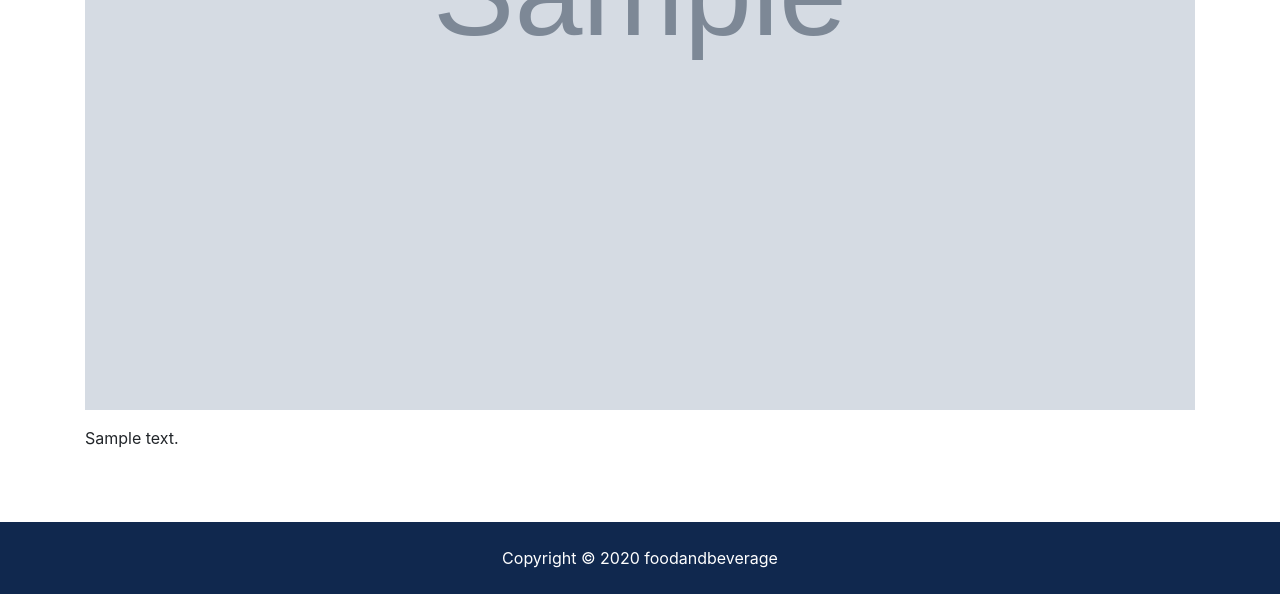
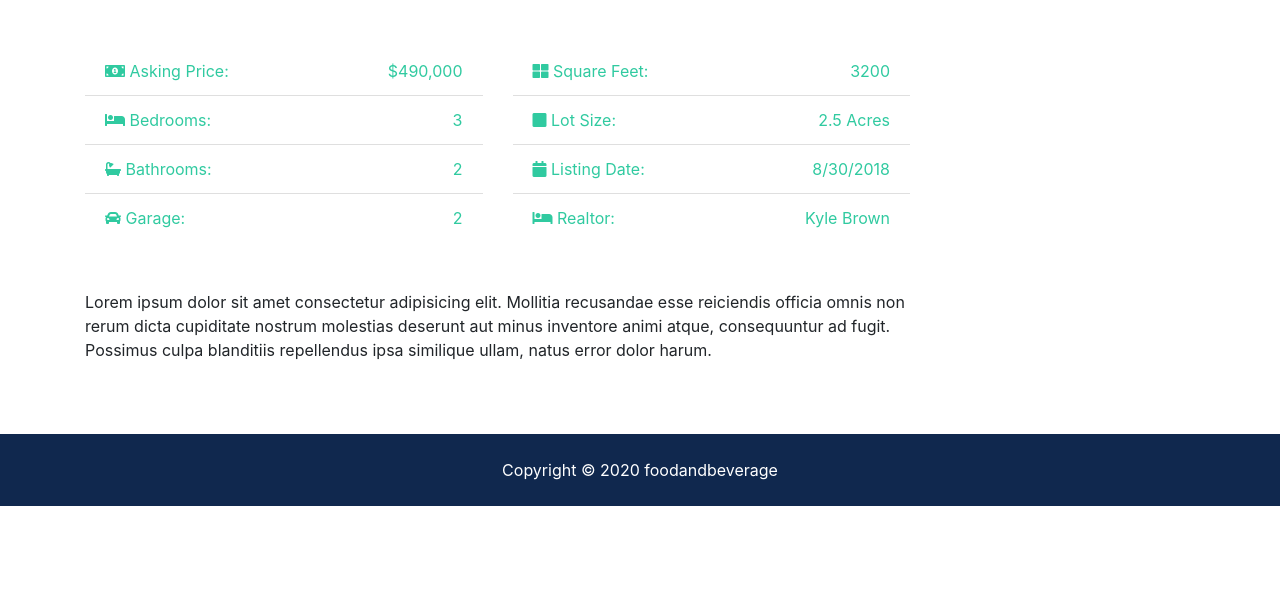
Before and after one commit to kneeraazon404/FoodandBeverage, a Django app: template templates/posts/post.html in a window 1280 px wide. Shown: the part 918-1512 px from the top of the page. After the commit the page ends 1424 px from the top, so only its background shows below. Run offline with Django 3.2, Linux system fonts and the light colour scheme; the template is opened without the code that fills it: most values are stand-ins (such as "Sample title", 1, 10 or a date in 2020); grey boxes marked "Sample" are stand-in pictures; some libraries are stand-ins or nearby versions.

Commit message:
done with the contact part

```diff
--- a/contact/admin.py
+++ b/contact/admin.py
@@ -4,7 +4,10 @@ from .models import Contact
 
 
 class ContactAdmin(admin.ModelAdmin):
-    list_display = ("id", "name", "email", "phone", "contact_date")
+    list_display = ("id", "name", "email", "phone", "message", "contact_date")
+    list_display_links = ("id", "name")
+    search_fields = ("name", "email")
+    list_per_page = 20
 
 
 admin.site.register(Contact, ContactAdmin)
--- a/templates/blog/index.html
+++ b/templates/blog/index.html
@@ -13,6 +13,8 @@
 {%include "partials/_carousel.html"%}
 
 <!-- Listings -->
+
+
 
 <section id="listings" class="py-5">
   <div class="container">
--- a/templates/posts/post.html
+++ b/templates/posts/post.html
@@ -3,54 +3,120 @@
 | {{post.title}}
 {% endblock%}
 {% block content %}
-<section id="showcase-inner" class="py-5 text-white">
-    <div class="container">
-        <div class="row text-center">
-            <div class="col-md-12">
-                <h1 class="display-4">{{post.title}}</h1>
-                <p class="lead">
-                    <i class="fas fa-map-marker"></i> Balkumari, Kathmandu</p>
-            </div>
-        </div>
-    </div>
-</section>
-
-<!-- Breadcrumb -->
-<section id="bc" class="mt-3">
-    <div class="container">
-        <nav>
-            <ol class="breadcrumb">
-                <li class="breadcrumb-item">
-                    <a href="{% url 'home'%} ">Home</a>
-                </li>
-                <li class="breadcrumb-item">
-                    <a href="{% url 'posts'%}">Latest Releases</a>
-                </li>
-                <li class="breadcrumb-item active">{{post.title}}</li>
-            </ol>
-        </nav>
-    </div>
-</section>
-
 <!-- Listing -->
 <section id="listing" class="py-4">
     <div class="container">
-        <a href="{% url 'posts'%}" class="btn btn-light mb-4">Back To Latest Releases</a>
+        <a href="listings.html" class="btn btn-light mb-4">Back To Listings</a>
         <div class="row">
-            <div class="col-md-12">
+            <div class="col-md-9">
                 <!-- Home Main Image -->
-                <img src="{{post.photo_main.url}}" alt="this is image related to the post"
-                    class="img-main img-fluid mb-3">
+                <img src="assets/img/homes/home-1.jpg" alt="" class="img-main img-fluid mb-3">
+                <!-- Thumbnails -->
+                <div class="row mb-5 thumbs">
+                    <div class="col-md-2">
+                        <a href="assets/img/homes/home-inside-1.jpg" data-lightbox="home-images">
+                            <img src="assets/img/homes/home-inside-1.jpg" alt="" class="img-fluid">
+                        </a>
+                    </div>
+                    <div class="col-md-2">
+                        <a href="assets/img/homes/home-inside-2.jpg" data-lightbox="home-images">
+                            <img src="assets/img/homes/home-inside-2.jpg" alt="" class="img-fluid">
+                        </a>
+                    </div>
+                    <div class="col-md-2">
+                        <a href="assets/img/homes/home-inside-3.jpg" data-lightbox="home-images">
+                            <img src="assets/img/homes/home-inside-3.jpg" alt="" class="img-fluid">
+                        </a>
+                    </div>
+                    <div class="col-md-2">
+                        <a href="assets/img/homes/home-inside-4.jpg" data-lightbox="home-images">
+                            <img src="assets/img/homes/home-inside-4.jpg" alt="" class="img-fluid">
+                        </a>
+                    </div>
+                    <div class="col-md-2">
+                        <a href="assets/img/homes/home-inside-5.jpg" data-lightbox="home-images">
+                            <img src="assets/img/homes/home-inside-5.jpg" alt="" class="img-fluid">
+                        </a>
+                    </div>
+                    <div class="col-md-2">
+                        <a href="assets/img/homes/home-inside-6.jpg" data-lightbox="home-images">
+                            <img src="assets/img/homes/home-inside-6.jpg" alt="" class="img-fluid">
+                        </a>
+                    </div>
+                </div>
+                <!-- Fields -->
+                <div class="row mb-5 fields">
+                    <div class="col-md-6">
+                        <ul class="list-group list-group-flush">
+                            <li class="list-group-item text-secondary">
+                                <i class="fas fa-money-bill-alt"></i> Asking Price:
+                                <span class="float-right">$490,000</span>
+                            </li>
+                            <li class="list-group-item text-secondary">
+                                <i class="fas fa-bed"></i> Bedrooms:
+                                <span class="float-right">3</span>
+                            </li>
+                            <li class="list-group-item text-secondary">
+                                <i class="fas fa-bath"></i> Bathrooms:
+                                <span class="float-right">2</span>
+                            </li>
+                            <li class="list-group-item text-secondary">
+                                <i class="fas fa-car"></i> Garage:
+                                <span class="float-right">2
+                                </span>
+                            </li>
+                        </ul>
+                    </div>
+                    <div class="col-md-6">
+                        <ul class="list-group list-group-flush">
+                            <li class="list-group-item text-secondary">
+                                <i class="fas fa-th-large"></i> Square Feet:
+                                <span class="float-right">3200</span>
+                            </li>
+                            <li class="list-group-item text-secondary">
+                                <i class="fas fa-square"></i> Lot Size:
+                                <span class="float-right">2.5 Acres
+                                </span>
+                            </li>
+                            <li class="list-group-item text-secondary">
+                                <i class="fas fa-calendar"></i> Listing Date:
+                                <span class="float-right">8/30/2018</span>
+                            </li>
+                            <li class="list-group-item text-secondary">
+                                <i class="fas fa-bed"></i> Realtor:
+                                <span class="float-right">Kyle Brown
+                                </span>
+                            </li>
+
+
+                        </ul>
+                    </div>
+                </div>
 
                 <!-- Description -->
                 <div class="row mb-5">
                     <div class="col-md-12">
-                        {{post.description}}
+                        Lorem ipsum dolor sit amet consectetur adipisicing elit. Mollitia recusandae esse reiciendis
+                        officia omnis non rerum dicta
+                        cupiditate nostrum molestias deserunt aut minus inventore animi atque, consequuntur ad fugit.
+                        Possimus culpa
+                        blanditiis repellendus ipsa similique ullam, natus error dolor harum.
                     </div>
                 </div>
-
+            </div>
+            <div class="col-md-3">
+                <div class="card mb-3">
+                    <img class="card-img-top" src="assets/img/realtors/kyle.jpg" alt="Seller of the month">
+                    <div class="card-body">
+                        <h5 class="card-title">Property Realtor</h5>
+                        <h6 class="text-secondary">Kyle Brown</h6>
+                    </div>
+                </div>
+                <button class="btn-primary btn-block btn-lg" data-toggle="modal" data-target="#inquiryModal">Make An
+                    Inquiry</button>
             </div>
         </div>
+    </div>
 </section>
 
 <!-- Inquiry Modal -->
--- a/users/urls.py
+++ b/users/urls.py
@@ -3,7 +3,6 @@ from . import views
 
 urlpatterns = [
     path("register/", views.register, name="register"),
-    path("profile/", views.profile, name="profile"),
     path("login/", views.login, name="login"),
     path("logout/", views.logout, name="logout"),
 ]
```
Also changed, not shown: contact/models.py (+8 -8 lines), templates/contact/contact.html (+36 -6 lines), templates/users/profile.html (deleted, +0 -15 lines), users/views.py (+47 -8 lines), contact/migrations/0002_contact_user_id.py (added), contact/migrations/0003_remove_contact_user_id.py (added), contact/migrations/0004_auto_20200118_1146.py (added).
